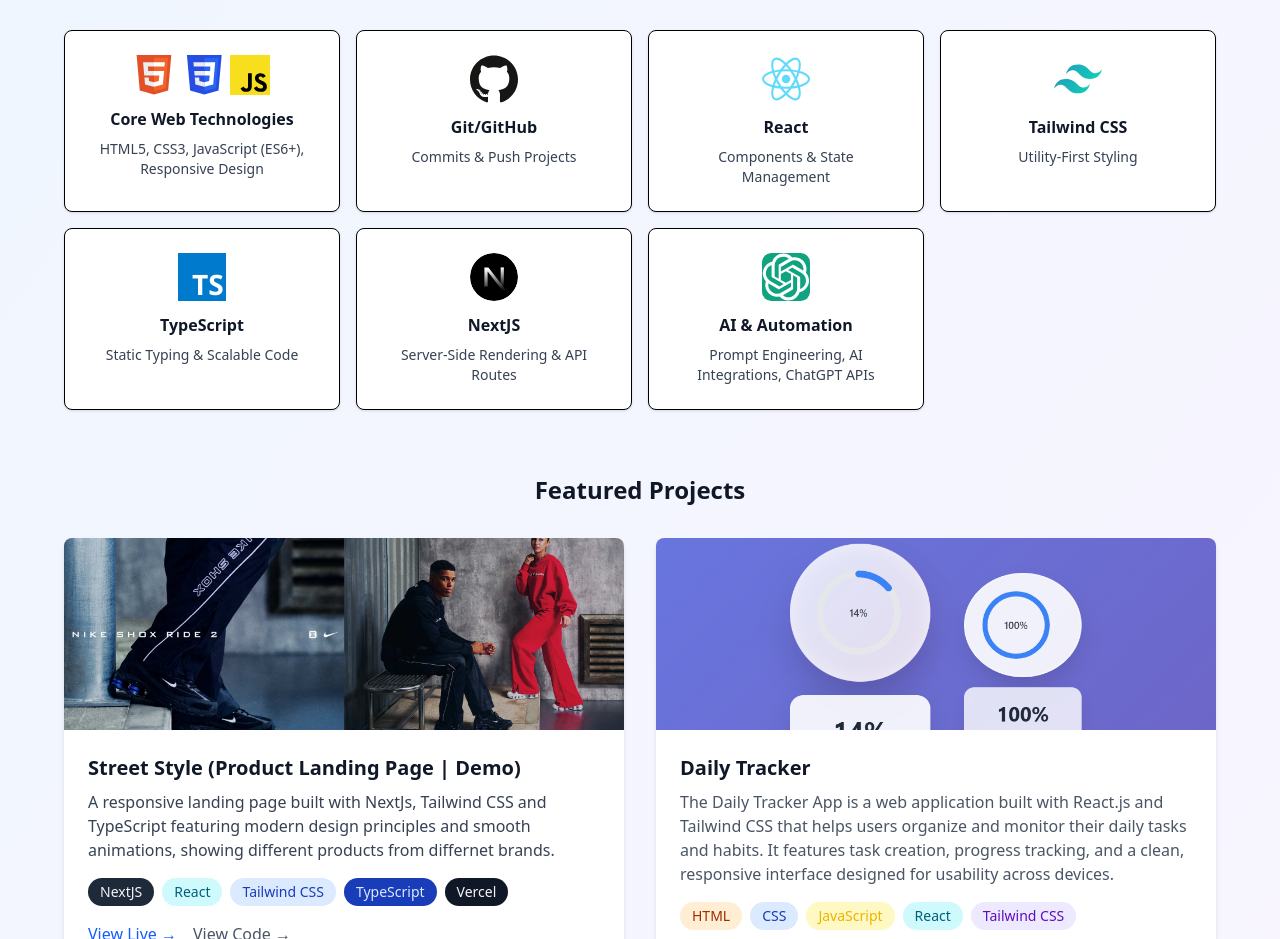
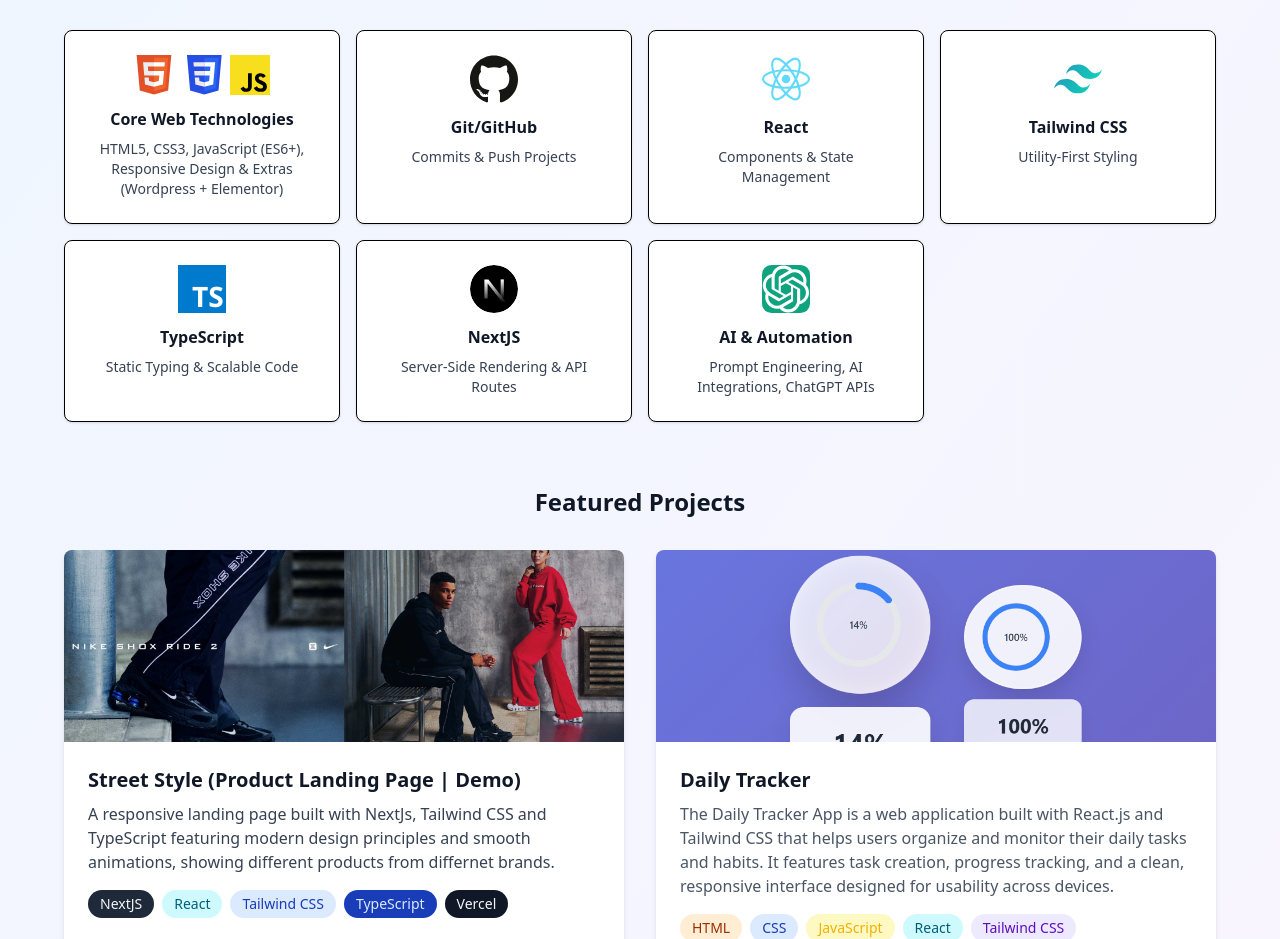
Before and after one commit to AurelGolemi/Portfolio-Website, a Next.js app: page / in a window 1280 px wide. Shown: the part 2180-3119 px from the top of the page. Built offline with nearby package versions, Linux system fonts and the light colour scheme.

Commit message:
Small changes to Profile Section

```diff
--- a/src/app/page.tsx
+++ b/src/app/page.tsx
@@ -312,7 +312,7 @@
                   </div>
                   <h4 className="font-semibold text-gray-900 mb-2">Core Web Technologies</h4>
                   <p className="text-sm text-gray-700">
-                    HTML5, CSS3, JavaScript (ES6+), Responsive Design
+                    HTML5, CSS3, JavaScript (ES6+), Responsive Design & Extras (Wordpress + Elementor)
                   </p>
                 </div>
                 <div className="bg-white p-6 rounded-lg shadow-sm border text-center">
```
